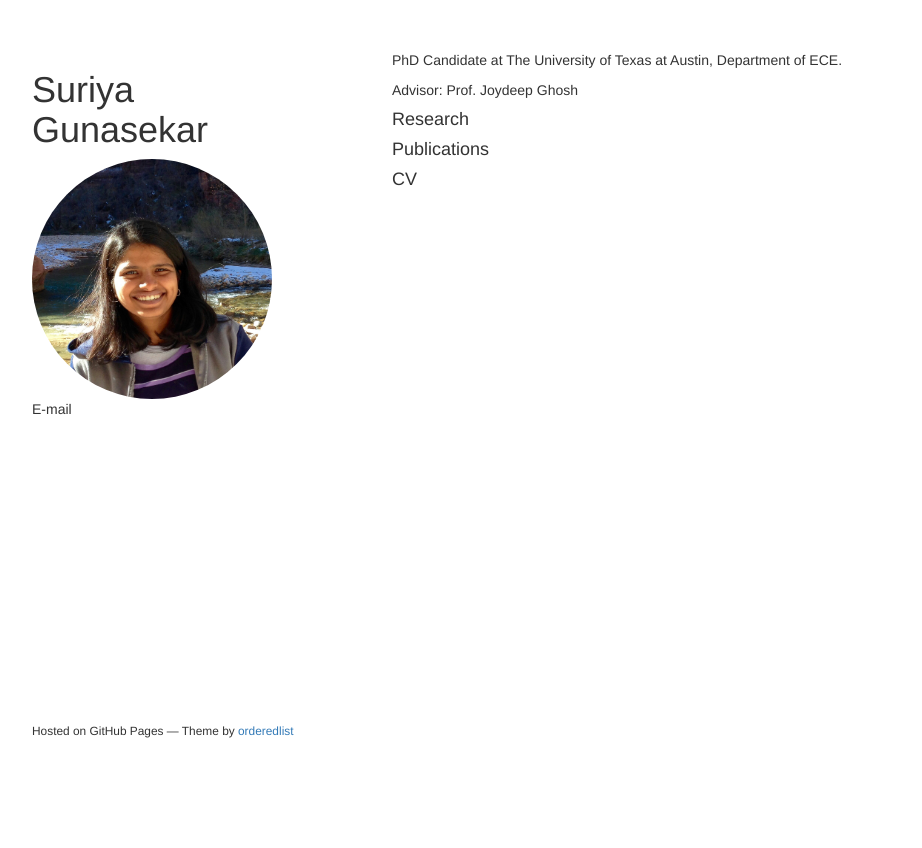
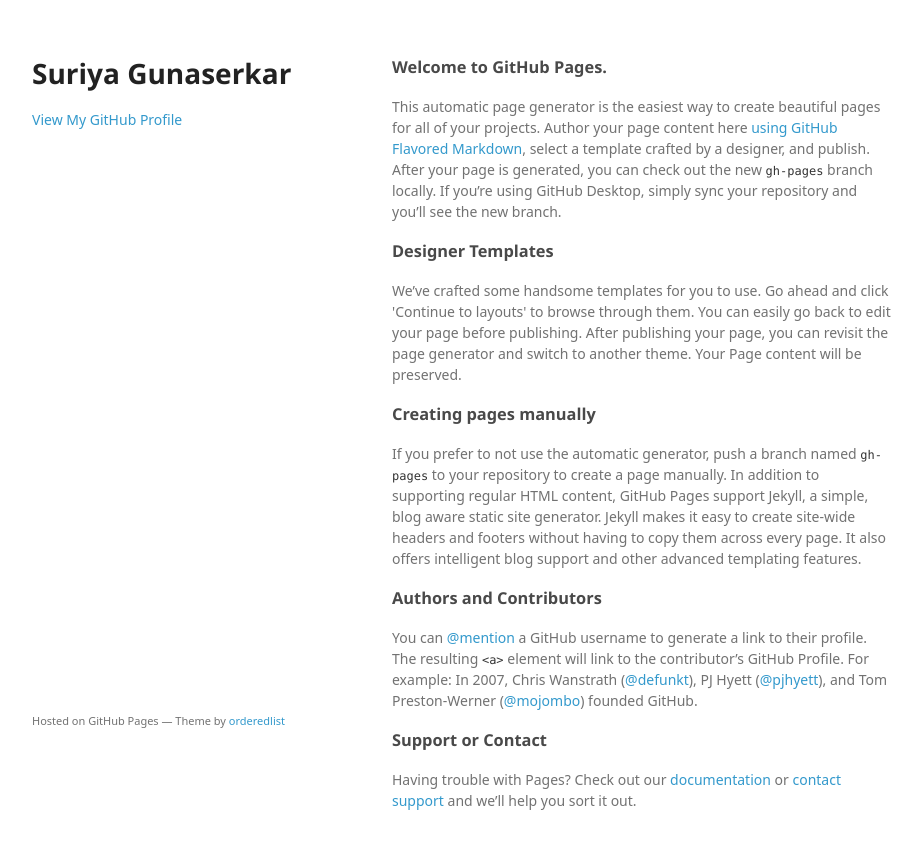
Before and after one commit to sgunasekar/sgunasekar.github.io, a plain HTML site: page index.html in a window 1280 px wide. Shown: the whole page, without its empty margins (178-1100 px from the left). Before the commit the page ends 800 px from the top, so only its background shows below. Drawn offline with nearby package versions, Linux system fonts and the light colour scheme; a web font is replaced by a local one.

Commit message:
Replace master branch with page content via GitHub

```diff
--- a/index.html
+++ b/index.html
@@ -8,8 +8,6 @@
     <link rel="stylesheet" href="stylesheets/styles.css">
     <link rel="stylesheet" href="stylesheets/github-light.css">
     <meta name="viewport" content="width=device-width">
-	<link rel="stylesheet" href="http://maxcdn.bootstrapcdn.com/bootstrap/3.3.5/css/bootstrap.min.css">
-
     <!--[if lt IE 9]>
     <script src="//html5shiv.googlecode.com/svn/trunk/html5.js"></script>
     <![endif]-->
@@ -17,18 +15,38 @@
   <body>
     <div class="wrapper">
       <header>
-		<h1>Suriya Gunasekar</h1>
-        <img alt="Profile Picture" src="/images/profilepic.jpg" style="width:240px;height:240px;border:0;" class="news-img img-circle"/>
-		<p> E-mail  </p>
+        <h1>Suriya Gunaserkar</h1>
+        <p></p>
+
+
+        <p class="view"><a href="https://github.com/sgunasekar">View My GitHub Profile</a></p>
+
       </header>
       <section>
-	  <p> PhD Candidate at The University of Texas at Austin, Department of ECE. </p>
-	  <p> Advisor: Prof. Joydeep Ghosh </p>
-	  <h4> Research </h4>
-	  <h4> Publications </h4>
-	  <h4> CV </h4>
+        <h3>
+<a id="welcome-to-github-pages" class="anchor" href="#welcome-to-github-pages" aria-hidden="true"><span class="octicon octicon-link"></span></a>Welcome to GitHub Pages.</h3>
 
+<p>This automatic page generator is the easiest way to create beautiful pages for all of your projects. Author your page content here <a href="https://guides.github.com/features/mastering-markdown/">using GitHub Flavored Markdown</a>, select a template crafted by a designer, and publish. After your page is generated, you can check out the new <code>gh-pages</code> branch locally. If you’re using GitHub Desktop, simply sync your repository and you’ll see the new branch.</p>
 
+<h3>
+<a id="designer-templates" class="anchor" href="#designer-templates" aria-hidden="true"><span class="octicon octicon-link"></span></a>Designer Templates</h3>
+
+<p>We’ve crafted some handsome templates for you to use. Go ahead and click 'Continue to layouts' to browse through them. You can easily go back to edit your page before publishing. After publishing your page, you can revisit the page generator and switch to another theme. Your Page content will be preserved.</p>
+
+<h3>
+<a id="creating-pages-manually" class="anchor" href="#creating-pages-manually" aria-hidden="true"><span class="octicon octicon-link"></span></a>Creating pages manually</h3>
+
+<p>If you prefer to not use the automatic generator, push a branch named <code>gh-pages</code> to your repository to create a page manually. In addition to supporting regular HTML content, GitHub Pages support Jekyll, a simple, blog aware static site generator. Jekyll makes it easy to create site-wide headers and footers without having to copy them across every page. It also offers intelligent blog support and other advanced templating features.</p>
+
+<h3>
+<a id="authors-and-contributors" class="anchor" href="#authors-and-contributors" aria-hidden="true"><span class="octicon octicon-link"></span></a>Authors and Contributors</h3>
+
+<p>You can <a href="https://github.com/blog/821" class="user-mention">@mention</a> a GitHub username to generate a link to their profile. The resulting <code>&lt;a&gt;</code> element will link to the contributor’s GitHub Profile. For example: In 2007, Chris Wanstrath (<a href="https://github.com/defunkt" class="user-mention">@defunkt</a>), PJ Hyett (<a href="https://github.com/pjhyett" class="user-mention">@pjhyett</a>), and Tom Preston-Werner (<a href="https://github.com/mojombo" class="user-mention">@mojombo</a>) founded GitHub.</p>
+
+<h3>
+<a id="support-or-contact" class="anchor" href="#support-or-contact" aria-hidden="true"><span class="octicon octicon-link"></span></a>Support or Contact</h3>
+
+<p>Having trouble with Pages? Check out our <a href="https://help.github.com/pages">documentation</a> or <a href="https://github.com/contact">contact support</a> and we’ll help you sort it out.</p>
       </section>
       <footer>
         <p><small>Hosted on GitHub Pages &mdash; Theme by <a href="https://github.com/orderedlist">orderedlist</a></small></p>
```
